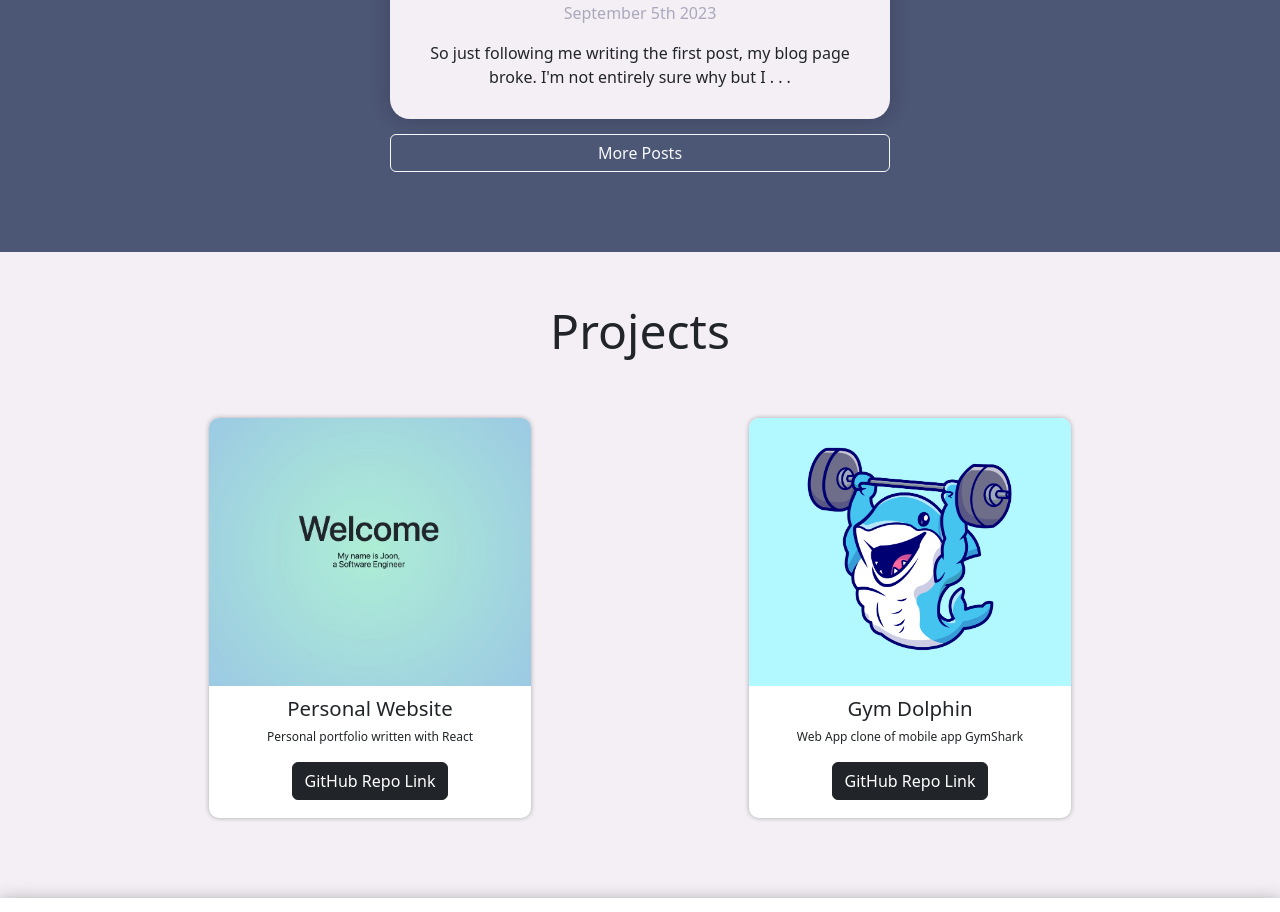
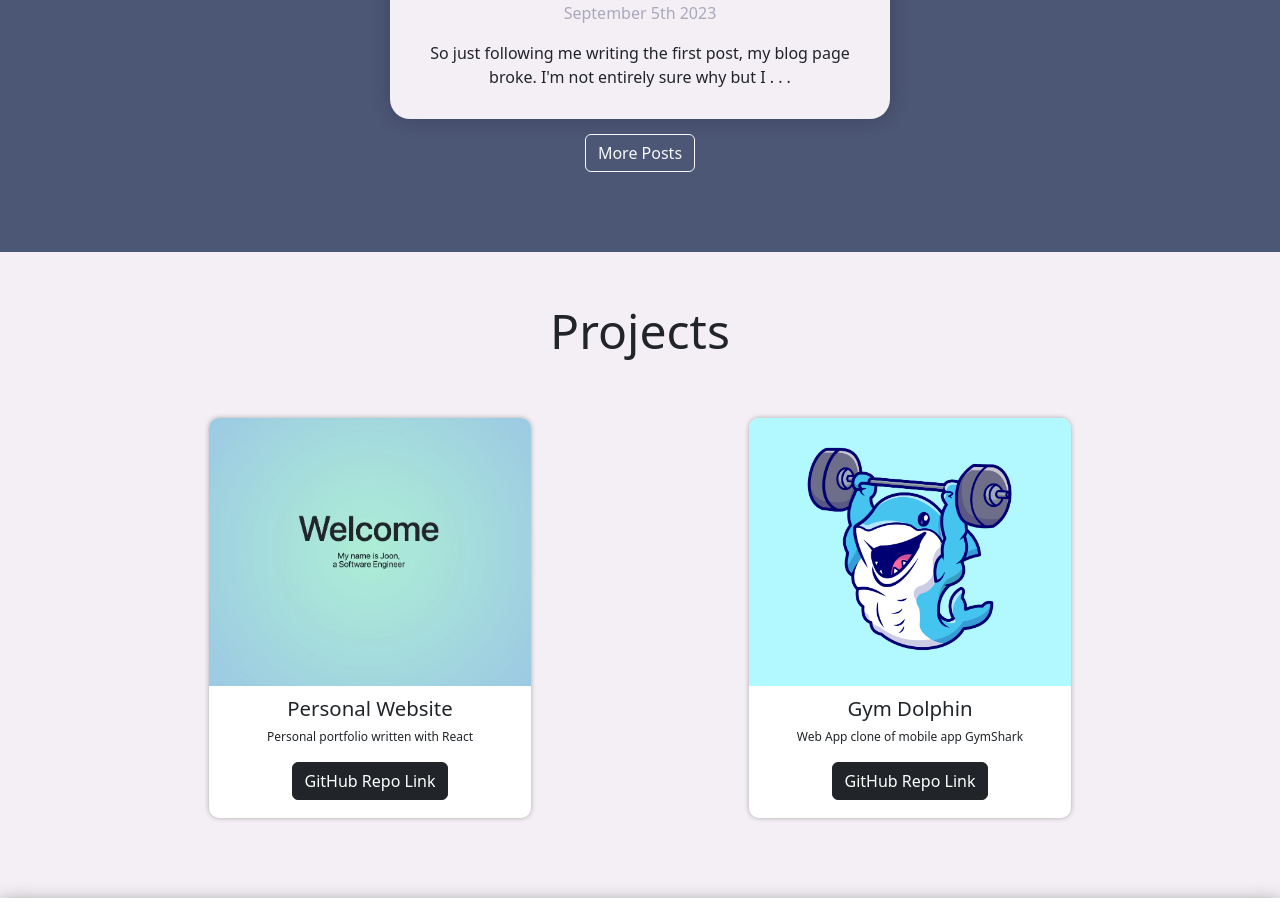
Before and after one commit to joonhyoo/personal-react, a React (Vite) app: page / in a window 1280 px wide. Shown: the part 1940-2852 px from the top of the page. Built offline with nearby package versions, Linux system fonts and the light colour scheme.

Commit message:
fix show more blog button routing

```diff
--- a/src/components/BlogPreview.tsx
+++ b/src/components/BlogPreview.tsx
@@ -14,9 +14,9 @@ function BlogPreview() {
     <div className="blog-preview text-dark">
       <Post post={data[0]} />
       <Post post={data[1]} />
-      <Button href="/blogs" variant="outline-light">
-        More Posts
-      </Button>
+      <a href="/blogs">
+        <Button variant="outline-light">More Posts</Button>
+      </a>
     </div>
   );
 }
```
